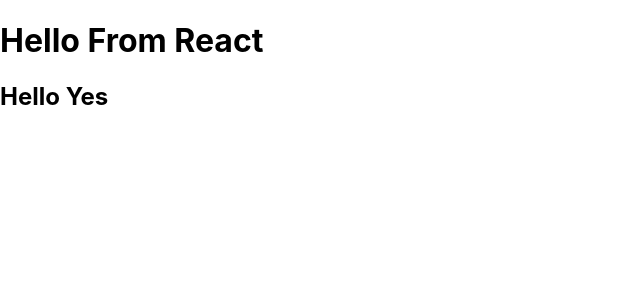
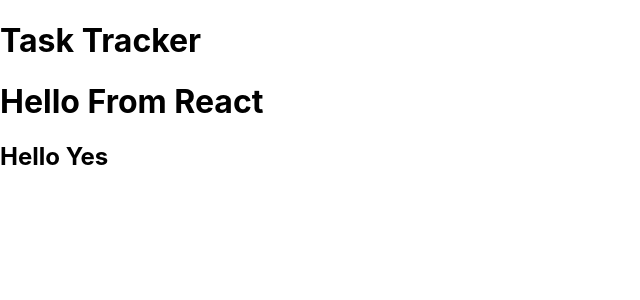
Before and after one commit to HT-Dat/react-task-tracker, a React (Create React App) app: page / in a window 1280 px wide. Shown: the top 300 px of the page, without its empty margins (0-640 px from the left). Built offline with nearby package versions, Linux system fonts and the light colour scheme.

Commit message:
creating a component

```diff
--- a/src/App.js
+++ b/src/App.js
@@ -1,10 +1,13 @@
+import Header from "./component/Header";
 function App() {
   const name = false;
   const x = true;
   return (
     <div className="container">
+      <Header />
       <h1>Hello From React</h1>
       <h2>Hello {x == true ? "Yes" : "No"}</h2>
+
     </div>
   );
 }
--- /dev/null
+++ b/src/component/Header.js
@@ -0,0 +1,9 @@
+const Header = () => {
+    return (
+        <header>
+            <h1>Task Tracker</h1>
+        </header>
+    )
+}
+
+export default Header
```
